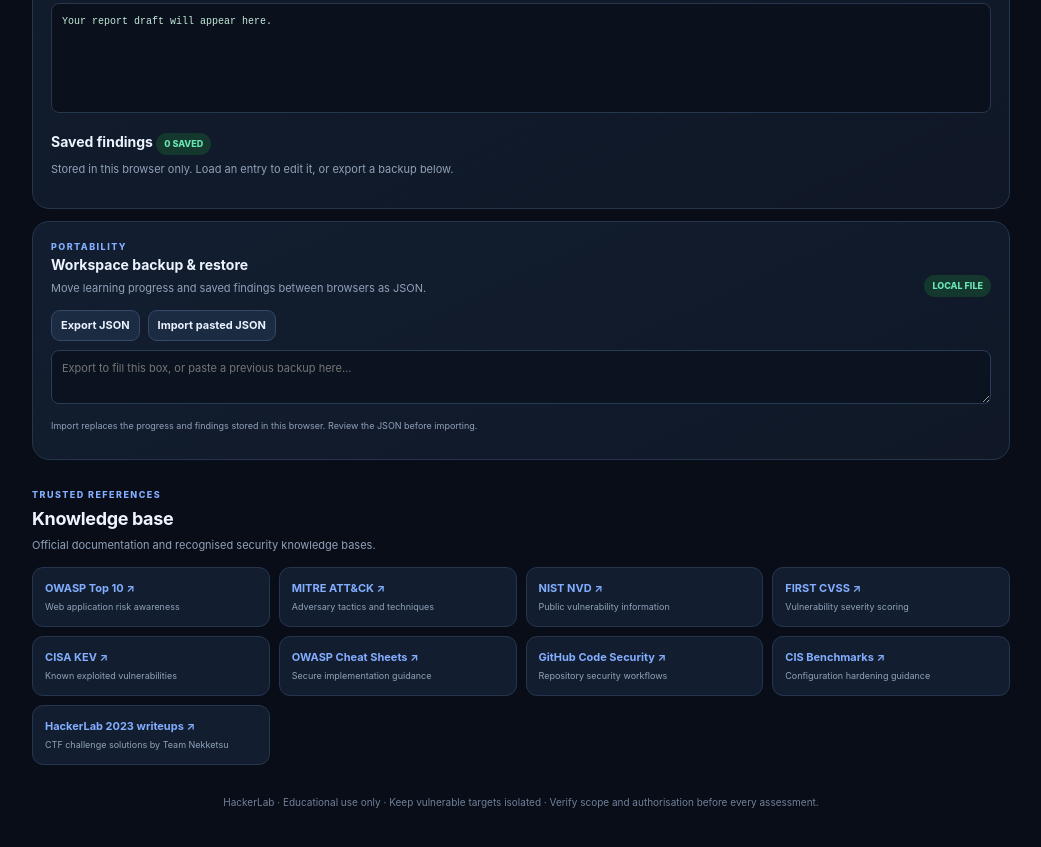
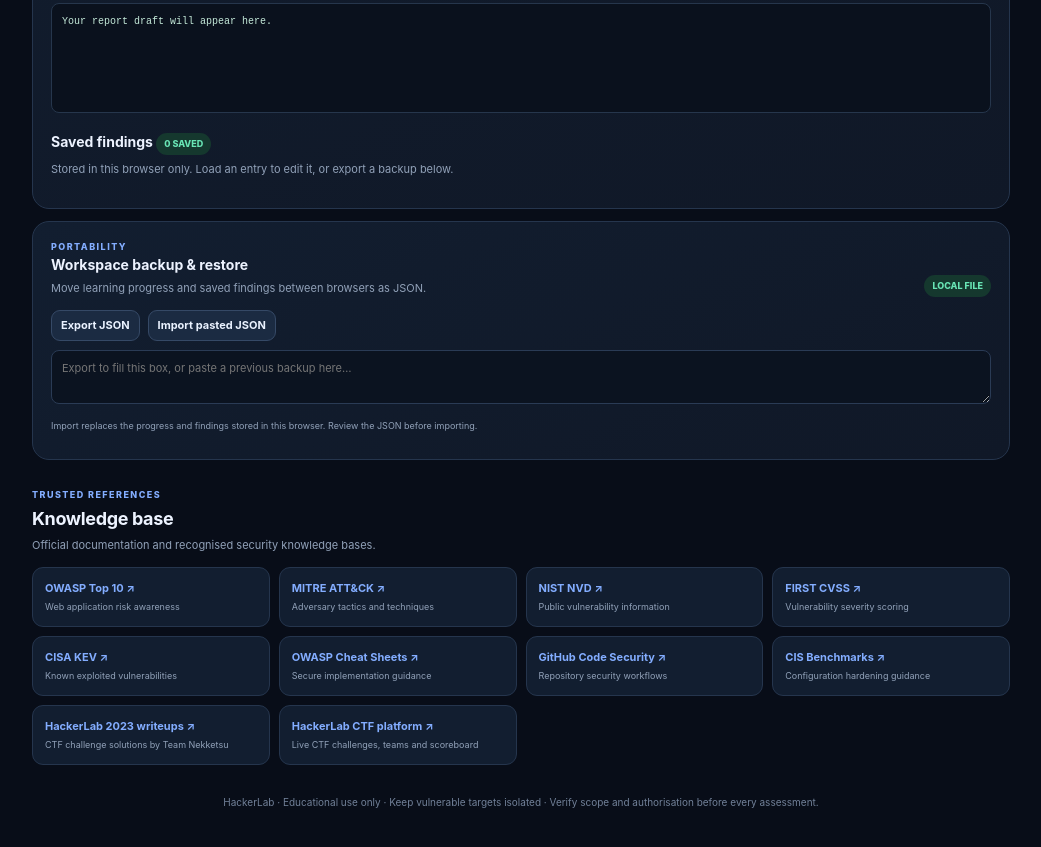
Before and after one commit to rintuchowdory/hackerlab, a plain HTML site: page index.html in a window 1280 px wide. Shown: the part 4964-5811 px from the top of the page, without its empty margins (238-1279 px from the left). Drawn offline with Linux system fonts and the light colour scheme.

Commit message:
Add HackerLab CTF platform link to Knowledge base
Co-authored-by: base44-builder[bot] <245833847+base44-builder[bot]@users.noreply.github.com>

```diff
--- a/index.html
+++ b/index.html
@@ -328,6 +328,7 @@ docker compose run --rm hackerlab<button class="btn small copy-btn" id="copyAll"
       <a class="resource-link" href="https://docs.github.com/en/code-security" target="_blank" rel="noreferrer"><b>GitHub Code Security ↗</b><small>Repository security workflows</small></a>
       <a class="resource-link" href="https://www.cisecurity.org/cis-benchmarks" target="_blank" rel="noreferrer"><b>CIS Benchmarks ↗</b><small>Configuration hardening guidance</small></a>
       <a class="resource-link" href="https://github.com/Tednoob17/Final-HackerLab2023" target="_blank" rel="noreferrer"><b>HackerLab 2023 writeups ↗</b><small>CTF challenge solutions by Team Nekketsu</small></a>
+      <a class="resource-link" href="https://ctf.hackerlab.bj" target="_blank" rel="noreferrer"><b>HackerLab CTF platform ↗</b><small>Live CTF challenges, teams and scoreboard</small></a>
     </div>
   </section>
 
```
